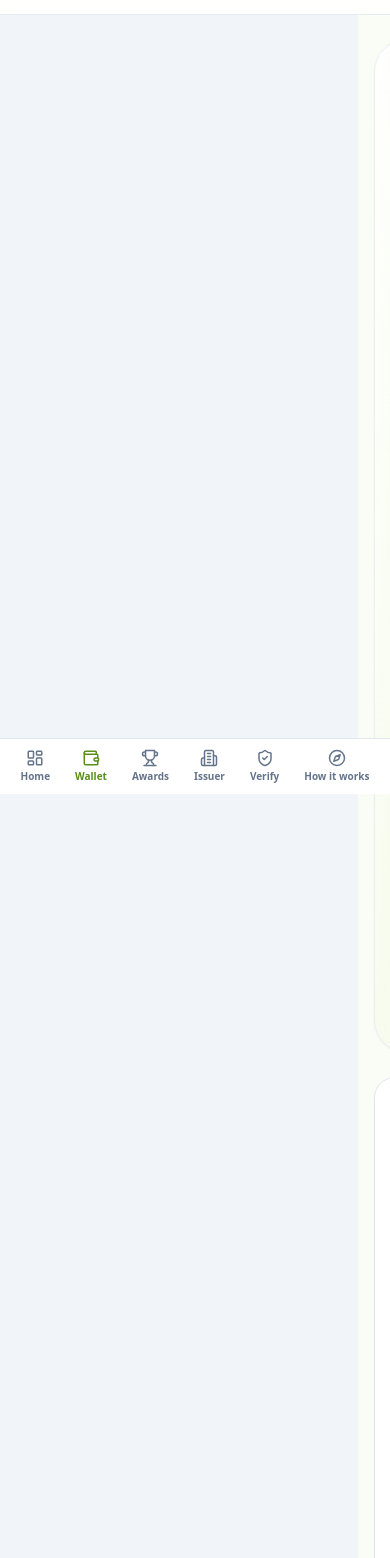
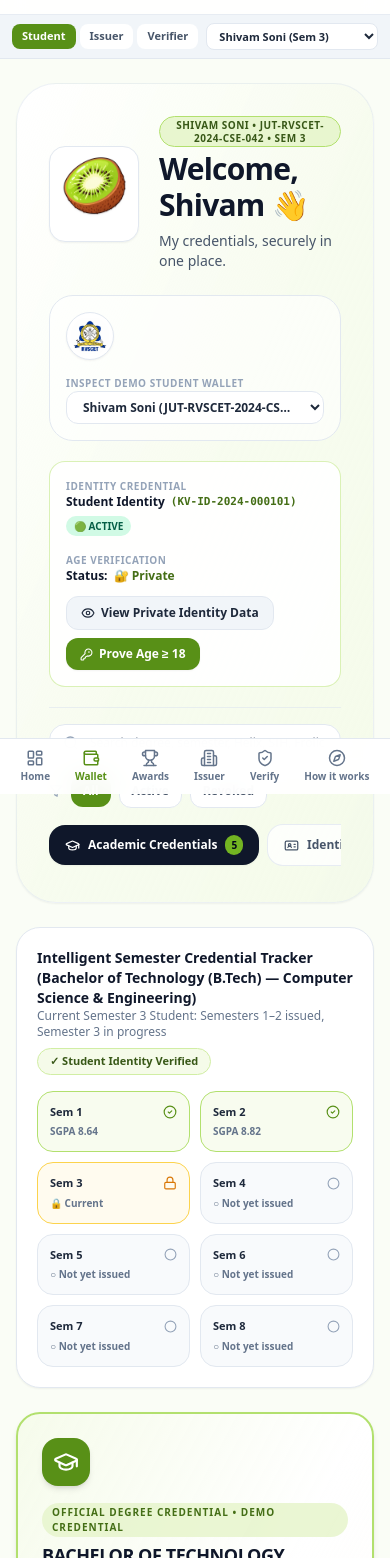
Before and after one commit to Ankitcore/KiwiVault, a Next.js app in the folder frontend/: page /wallet in a window 390 px wide. Shown: the part 50-1608 px from the top of the page. Built offline with nearby package versions, Linux system fonts and the light colour scheme.

Commit message:
Enhance mobile responsiveness and add Framer Motion animations to key components

```diff
--- a/frontend/app/layout.tsx
+++ b/frontend/app/layout.tsx
@@ -24,7 +24,7 @@ export default function RootLayout({
         <VaultProvider>
           <div className="min-h-screen flex flex-col">
             <Navbar />
-            <div className="flex-1 flex max-w-[1440px] w-full mx-auto">
+            <div className="flex-1 flex flex-col lg:flex-row max-w-[1440px] w-full mx-auto">
               <Sidebar />
               <main className="flex-1 min-w-0 px-4 sm:px-6 lg:px-8 py-6 pb-24 lg:pb-10">
                 {children}
--- a/frontend/app/wallet/page.tsx
+++ b/frontend/app/wallet/page.tsx
@@ -1,6 +1,7 @@
 "use client";
 
 import React, { useMemo, useState } from "react";
+import { motion, AnimatePresence } from "framer-motion";
 import {
   CheckCircle2,
   Circle,
@@ -192,7 +193,7 @@ export default function WalletPage() {
             </div>
             <div>
               <div className="flex flex-wrap items-center gap-2 mb-1">
-                <span className="text-[10px] font-extrabold uppercase tracking-wider px-2.5 py-0.5 rounded-full bg-kiwi-100 dark:bg-kiwi-950 text-kiwi-800 dark:text-kiwi-300 border border-kiwi-300 dark:border-kiwi-800">
+                <span className="inline-block text-[10px] font-extrabold uppercase tracking-wider px-2.5 py-0.5 rounded-full bg-kiwi-100 dark:bg-kiwi-950 text-kiwi-800 dark:text-kiwi-300 border border-kiwi-300 dark:border-kiwi-800 whitespace-normal break-words leading-tight text-center">
                   {activeStudent.name} • {activeStudent.registrationNumber} • Sem {activeStudent.semester}
                 </span>
               </div>
@@ -218,16 +219,12 @@ export default function WalletPage() {
                   setShowPrivateIdentityData(false);
                   setActiveStudentById(e.target.value);
                 }}
-                className="px-3 py-1.5 rounded-xl text-xs font-bold bg-white dark:bg-slate-800 border border-slate-200 dark:border-slate-700 text-slate-800 dark:text-slate-100"
+                className="px-3 py-1.5 rounded-xl text-xs font-bold bg-white dark:bg-slate-800 border border-slate-200 dark:border-slate-700 text-slate-800 dark:text-slate-100 w-full sm:w-auto max-w-full truncate"
               >
                 {students.map((st) => (
                   <option key={st.id} value={st.id}>
                     {st.name} ({st.registrationNumber}) — Sem {st.semester}
-                    {st.id === "student-aarav-under18"
-                      ? " • Under-18 Demo"
-                      : st.isGraduated
-                      ? " • Pass-out"
-                      : ""}
+                    {st.isGraduated ? " • Pass-out" : ""}
                   </option>
                 ))}
               </select>
@@ -243,12 +240,12 @@ export default function WalletPage() {
                 <span className="text-[10px] font-extrabold uppercase tracking-wider text-slate-400 block">
                   Identity Credential
                 </span>
-                <span className="font-extrabold text-slate-900 dark:text-white flex items-center gap-1.5">
+                <span className="font-extrabold text-slate-900 dark:text-white flex flex-wrap items-center gap-1.5 min-w-0">
                   Student Identity{" "}
-                  <span className="font-mono text-[11px] text-kiwi-700 dark:text-kiwi-400">
-                    ({primaryIdentityCred?.credentialId || "KV-RVSCET-DEMO-017"})
+                  <span className="font-mono text-[11px] text-kiwi-700 dark:text-kiwi-400 break-words">
+                    ({primaryIdentityCred?.credentialId || "KV-JUT-RVSCET-2026-EEE-327"})
                   </span>
-                  <span className="px-2 py-0.5 rounded-full text-[10px] font-extrabold bg-emerald-100 text-emerald-800 dark:bg-emerald-950 dark:text-emerald-300">
+                  <span className="px-2 py-0.5 rounded-full text-[10px] font-extrabold bg-emerald-100 text-emerald-800 dark:bg-emerald-950 dark:text-emerald-300 shrink-0">
                     🟢 ACTIVE
                   </span>
                 </span>
@@ -461,8 +458,16 @@ export default function WalletPage() {
       </section>
 
       {/* TAB 1: ACADEMIC CREDENTIALS (Section 14, 15, 16) */}
+      <AnimatePresence mode="wait">
       {activeTab === "academic" && (
-        <div className="space-y-6">
+        <motion.div
+          key="academic"
+          initial={{ opacity: 0, y: 15 }}
+          animate={{ opacity: 1, y: 0 }}
+          exit={{ opacity: 0, y: -15 }}
+          transition={{ duration: 0.2 }}
+          className="space-y-6"
+        >
           {/* Semester-Aware Academic Progression Bar (Section 14) */}
           <div className="rounded-3xl p-5 bg-white dark:bg-slate-900 border border-slate-200 dark:border-slate-800 shadow-sm">
             <div className="flex flex-wrap items-center justify-between gap-2 mb-4">
@@ -485,14 +490,19 @@ export default function WalletPage() {
             </div>
 
             <div className="grid grid-cols-2 sm:grid-cols-4 lg:grid-cols-8 gap-2.5">
-              {semesterChecklist.map((item) => (
-                <button
+              {semesterChecklist.map((item, idx) => (
+                <motion.button
+                  initial={{ opacity: 0, scale: 0.9 }}
+                  animate={{ opacity: 1, scale: 1 }}
+                  transition={{ delay: idx * 0.05, duration: 0.3 }}
+                  whileHover={item.record ? { scale: 1.05 } : {}}
+                  whileTap={item.record ? { scale: 0.95 } : {}}
                   key={item.semester}
                   onClick={() => {
                     if (item.record) setSelectedDetailCred(item.record);
                   }}
                   disabled={!item.record}
-                  className={`p-3 rounded-2xl border text-left transition ${
+                  className={`p-3 rounded-2xl border text-left transition-colors ${
                     item.state === "issued"
                       ? "bg-kiwi-50/70 dark:bg-kiwi-950/30 border-kiwi-300 dark:border-kiwi-800 hover:shadow-sm cursor-pointer"
                       : item.state === "current"
@@ -519,7 +529,7 @@ export default function WalletPage() {
                       ? "🔒 Current"
                       : "○ Not yet issued"}
                   </p>
-                </button>
+                </motion.button>
               ))}
             </div>
           </div>
@@ -559,12 +569,19 @@ export default function WalletPage() {
               />
             ))}
           </div>
-        </div>
+        </motion.div>
       )}
 
       {/* TAB 2: IDENTITY (Section 17 & 23) */}
       {activeTab === "identity" && (
-        <div className="space-y-6">
+        <motion.div
+          key="identity"
+          initial={{ opacity: 0, y: 15 }}
+          animate={{ opacity: 1, y: 0 }}
+          exit={{ opacity: 0, y: -15 }}
+          transition={{ duration: 0.2 }}
+          className="space-y-6"
+        >
           {/* Demo Age Restriction Simulator Banner (Section 23) */}
           <div className="rounded-3xl p-5 bg-white dark:bg-slate-900 border border-kiwi-200 dark:border-slate-800 flex flex-col sm:flex-row sm:items-center justify-between gap-4">
             <div className="space-y-1">
@@ -573,7 +590,7 @@ export default function WalletPage() {
               </span>
               <h3 className="text-sm font-bold text-slate-900 dark:text-white">
                 Age Verification Status:{" "}
-                <span className="font-mono text-kiwi-700 dark:text-kiwi-300">
+                <span className="font-mono text-kiwi-700 dark:text-kiwi-300 break-words whitespace-normal inline-block">
                   {showPrivateIdentityData
                     ? `Date of Birth: ${formattedHolderDob} • Eligibility: ${ageEligibility.eligibilityLabel}`
                     : "🔐 Private (Raw DOB hidden on main surface)"}
@@ -621,12 +638,19 @@ export default function WalletPage() {
               />
             ))}
           </div>
-        </div>
+        </motion.div>
       )}
 
       {/* TAB 3: ACHIEVEMENTS */}
       {activeTab === "achievements" && (
-        <div className="grid grid-cols-1 md:grid-cols-2 lg:grid-cols-3 gap-4">
+        <motion.div
+          key="achievements"
+          initial={{ opacity: 0, y: 15 }}
+          animate={{ opacity: 1, y: 0 }}
+          exit={{ opacity: 0, y: -15 }}
+          transition={{ duration: 0.2 }}
+          className="grid grid-cols-1 md:grid-cols-2 lg:grid-cols-3 gap-4"
+        >
           {myAchievements.map((ach) => (
             <AchievementCard
               key={ach.id}
@@ -643,12 +667,19 @@ export default function WalletPage() {
               onViewCertificate={(a) => setPreviewCertItem(a)}
             />
           ))}
-        </div>
+        </motion.div>
       )}
 
       {/* TAB 4: CERTIFICATIONS */}
       {activeTab === "certifications" && (
-        <div className="grid grid-cols-1 md:grid-cols-2 lg:grid-cols-3 gap-4">
+        <motion.div
+          key="certifications"
+          initial={{ opacity: 0, y: 15 }}
+          animate={{ opacity: 1, y: 0 }}
+          exit={{ opacity: 0, y: -15 }}
+          transition={{ duration: 0.2 }}
+          className="grid grid-cols-1 md:grid-cols-2 lg:grid-cols-3 gap-4"
+        >
           {myCerts.map((cert) => (
             <CertificateCard
               key={cert.id}
@@ -665,12 +696,19 @@ export default function WalletPage() {
               onPreview={(c) => setPreviewCertItem(c)}
             />
           ))}
-        </div>
+        </motion.div>
       )}
 
       {/* TAB 5: SHARED / VERIFIED HISTORY */}
       {activeTab === "shared" && (
-        <div className="space-y-4">
+        <motion.div
+          key="shared"
+          initial={{ opacity: 0, y: 15 }}
+          animate={{ opacity: 1, y: 0 }}
+          exit={{ opacity: 0, y: -15 }}
+          transition={{ duration: 0.2 }}
+          className="space-y-4"
+        >
           {mySharedRequests.map((req) => (
             <div
               key={req.id}
@@ -724,8 +762,9 @@ export default function WalletPage() {
               </button>
             </div>
           ))}
-        </div>
+        </motion.div>
       )}
+      </AnimatePresence>
 
       {/* Modals */}
       <AcademicDetailModal
--- a/frontend/components/achievement-card/index.tsx
+++ b/frontend/components/achievement-card/index.tsx
@@ -55,7 +55,7 @@ export function AchievementCard({
             </div>
             <div>
               <div className="flex items-center gap-1.5 flex-wrap">
-                <span className="text-[10px] font-extrabold uppercase tracking-wider text-amber-700 dark:text-amber-400">
+                <span className="break-words whitespace-normal text-[10px] font-extrabold uppercase tracking-wider text-amber-700 dark:text-amber-400">
                   🏆 ACHIEVEMENT
                 </span>
                 <span
--- a/frontend/components/credential-card/index.tsx
+++ b/frontend/components/credential-card/index.tsx
@@ -37,8 +37,8 @@ export function DegreeCredentialCard({
       }`}
     >
       {/* Top Row: Logos & Demo / Status Badges */}
-      <div className="flex items-start justify-between gap-4 mb-5">
-        <div className="flex items-center gap-3">
+      <div className="flex flex-col sm:flex-row sm:items-start justify-between gap-4 mb-5">
+        <div className="flex flex-col sm:flex-row sm:items-center gap-3">
           <div className="w-12 h-12 rounded-2xl bg-kiwi-600 text-white flex items-center justify-center shadow-md">
             <GraduationCap size={26} />
           </div>
@@ -54,7 +54,7 @@ export function DegreeCredentialCard({
             </p>
           </div>
         </div>
-        <div className="flex items-center gap-2 shrink-0">
+        <div className="flex flex-col sm:flex-row sm:items-center gap-2 shrink-0">
           <RvscetLogo size={46} />
           <KiwiLogo size={38} float={false} />
         </div>
@@ -110,7 +110,7 @@ export function DegreeCredentialCard({
           )}
         </div>
 
-        <div className="flex items-center gap-2">
+        <div className="flex flex-col sm:flex-row sm:items-center gap-2">
           <button
             onClick={() => onViewDetails(credential)}
             className="inline-flex items-center gap-1.5 px-3.5 py-2 rounded-xl text-xs font-semibold bg-white dark:bg-slate-800 text-slate-700 dark:text-slate-200 border border-slate-200 dark:border-slate-700 hover:bg-slate-50 dark:hover:bg-slate-700 transition"
@@ -127,7 +127,7 @@ export function DegreeCredentialCard({
       </div>
 
       {isRevoked && credential.revocationReason && (
-        <div className="mt-3 p-2.5 rounded-xl bg-rose-100/80 dark:bg-rose-950/60 text-xs text-rose-800 dark:text-rose-200 flex items-center gap-2">
+        <div className="mt-3 p-2.5 rounded-xl bg-rose-100/80 dark:bg-rose-950/60 text-xs text-rose-800 dark:text-rose-200 flex flex-col sm:flex-row sm:items-center gap-2">
           <ShieldAlert size={14} className="shrink-0" />
           <span>Revocation Reason: {credential.revocationReason}</span>
         </div>
@@ -156,8 +156,8 @@ export function AcademicCredentialCard({
       }`}
     >
       <div>
-        <div className="flex items-start justify-between gap-3 mb-3">
-          <div className="flex items-center gap-2.5">
+        <div className="flex flex-col sm:flex-row sm:items-start justify-between gap-3 mb-3">
+          <div className="flex flex-col sm:flex-row sm:items-center gap-2.5">
             <div className="w-10 h-10 rounded-xl bg-kiwi-50 dark:bg-kiwi-950/70 text-kiwi-700 dark:text-kiwi-300 border border-kiwi-200 dark:border-kiwi-800 flex items-center justify-center shrink-0">
               {credential.type === "identity" ? (
                 <IdCard size={20} />
@@ -222,7 +222,7 @@ export function AcademicCredentialCard({
         </div>
       </div>
 
-      <div className="flex items-center justify-between gap-2 pt-2 border-t border-slate-100 dark:border-slate-800">
+      <div className="flex flex-col sm:flex-row sm:items-center justify-between gap-2 pt-2 border-t border-slate-100 dark:border-slate-800">
         <button
           onClick={() => onViewDetails(credential)}
           className="flex-1 inline-flex items-center justify-center gap-1.5 px-3 py-2 rounded-xl text-xs font-semibold text-slate-700 dark:text-slate-300 hover:bg-slate-100 dark:hover:bg-slate-800 transition"
@@ -252,8 +252,8 @@ export function IdentityCredentialCard({
   return (
     <div className="rounded-2xl p-5 bg-white dark:bg-slate-900 border border-slate-200 dark:border-slate-800 shadow-sm flex flex-col justify-between">
       <div>
-        <div className="flex items-start justify-between gap-3 mb-3">
-          <div className="flex items-center gap-2.5">
+        <div className="flex flex-col sm:flex-row sm:items-start justify-between gap-3 mb-3">
+          <div className="flex flex-col sm:flex-row sm:items-center gap-2.5">
             <div className="w-10 h-10 rounded-xl bg-bark-100 dark:bg-bark-950/70 text-bark-700 dark:text-bark-300 border border-bark-200 dark:border-bark-800 flex items-center justify-center">
               <IdCard size={20} />
             </div>
@@ -271,7 +271,7 @@ export function IdentityCredentialCard({
           </span>
         </div>
 
-        <div className="p-3.5 rounded-xl bg-slate-900 text-white mb-3 flex items-center justify-between">
+        <div className="p-3.5 rounded-xl bg-slate-900 text-white mb-3 flex flex-col sm:flex-row sm:items-center justify-between">
           <div>
             <span className="text-[10px] uppercase tracking-wider text-slate-400 block">
               Masked Reference (Never Stored On-Chain)
@@ -329,17 +329,18 @@ export function AcademicDetailModal({
 
   return (
     <div
-      className="fixed inset-0 z-50 flex items-center justify-center bg-slate-950/60 backdrop-blur-sm p-4 overflow-y-auto"
+      className="fixed inset-0 z-50 overflow-y-auto bg-slate-950/60 backdrop-blur-sm"
       role="dialog"
       aria-modal="true"
     >
-      <div className="relative w-full max-w-3xl rounded-3xl bg-white dark:bg-slate-900 border border-slate-200 dark:border-slate-800 shadow-2xl overflow-hidden my-8">
+      <div className="flex min-h-full items-center justify-center p-4">
+        <div className="relative w-full max-w-3xl rounded-3xl bg-white dark:bg-slate-900 border border-slate-200 dark:border-slate-800 shadow-2xl overflow-hidden my-8">
         {/* Header */}
-        <div className="flex items-center justify-between px-6 py-4 bg-gradient-to-r from-kiwi-50 via-white to-bark-50 dark:from-slate-900 dark:via-slate-900 dark:to-slate-800 border-b border-slate-200 dark:border-slate-800">
-          <div className="flex items-center gap-3">
+        <div className="flex flex-col sm:flex-row sm:items-center justify-between px-6 py-4 bg-gradient-to-r from-kiwi-50 via-white to-bark-50 dark:from-slate-900 dark:via-slate-900 dark:to-slate-800 border-b border-slate-200 dark:border-slate-800">
+          <div className="flex flex-col sm:flex-row sm:items-center gap-3">
             <RvscetLogo size={42} />
             <div>
-              <div className="flex items-center gap-2">
+              <div className="flex flex-col sm:flex-row sm:items-center gap-2">
                 <span className="text-[10px] font-bold uppercase tracking-wider px-2 py-0.5 rounded-full bg-kiwi-100 text-kiwi-800 dark:bg-kiwi-950 dark:text-kiwi-300">
                   Official Academic Record • DEMO CREDENTIAL
                 </span>
@@ -428,7 +429,7 @@ export function AcademicDetailModal({
           {/* Subjects Table if available */}
           {credential.subjects && credential.subjects.length > 0 && (
             <div className="rounded-2xl border border-slate-200 dark:border-slate-800 overflow-hidden">
-              <div className="px-4 py-2.5 bg-slate-100 dark:bg-slate-800 text-xs font-bold text-slate-700 dark:text-slate-200 flex items-center justify-between">
+              <div className="px-4 py-2.5 bg-slate-100 dark:bg-slate-800 text-xs font-bold text-slate-700 dark:text-slate-200 flex flex-col sm:flex-row sm:items-center justify-between">
                 <span>Subject-Wise Marks &amp; Credits (Stored Off-Chain Only)</span>
                 <span>
                   SGPA: <strong>{credential.sgpa}</strong> | CGPA:{" "}
@@ -472,12 +473,12 @@ export function AcademicDetailModal({
 
           {/* On-Chain vs Off-Chain Privacy Architecture Box */}
           <div className="p-4 rounded-2xl bg-kiwi-50/70 dark:bg-kiwi-950/30 border border-kiwi-200 dark:border-kiwi-900 text-xs space-y-1.5">
-            <div className="flex items-center justify-between">
+            <div className="flex flex-col sm:flex-row sm:items-center justify-between">
               <span className="font-bold text-kiwi-900 dark:text-kiwi-200 flex items-center gap-1.5">
                 <ShieldCheck size={15} className="text-kiwi-600" />
                 Blockchain Anchor &amp; Off-Chain Privacy Separation
               </span>
-              <span className="font-mono text-[11px] text-kiwi-700 dark:text-kiwi-400">
+              <span className="break-all font-mono text-[11px] text-kiwi-700 dark:text-kiwi-400">
                 Result: {credential.resultStatus || "VERIFIED"}
               </span>
             </div>
@@ -485,14 +486,14 @@ export function AcademicDetailModal({
               Individual subject marks, roll number, and registration number remain{" "}
               <strong>strictly off-chain</strong> inside your Kiwi Vault. Only the non-PII credential hash is anchored on-chain:
             </p>
-            <p className="font-mono text-[11px] text-slate-500 break-all">
+            <p className="break-all font-mono text-[11px] text-slate-500 break-all">
               Credential Hash: {credential.credentialHash}
             </p>
           </div>
         </div>
 
         {/* Footer */}
-        <div className="px-6 py-4 bg-slate-50 dark:bg-slate-950/60 border-t border-slate-200 dark:border-slate-800 flex items-center justify-between">
+        <div className="px-6 py-4 bg-slate-50 dark:bg-slate-950/60 border-t border-slate-200 dark:border-slate-800 flex flex-col sm:flex-row sm:items-center justify-between">
           <button
             onClick={onClose}
             className="px-4 py-2 rounded-xl text-xs font-semibold text-slate-600 dark:text-slate-300 hover:bg-slate-200/60 transition"
@@ -510,6 +511,7 @@ export function AcademicDetailModal({
           </button>
         </div>
       </div>
+      </div>
     </div>
   );
 }
--- a/frontend/components/verification/zk-prover-modal.tsx
+++ b/frontend/components/verification/zk-prover-modal.tsx
@@ -177,12 +177,13 @@ export function ZKProverModal({
 
   return (
     <div
-      className="fixed inset-0 z-50 flex items-center justify-center bg-slate-950/60 backdrop-blur-sm p-4 overflow-y-auto"
+      className="fixed inset-0 z-50 overflow-y-auto bg-slate-950/60 backdrop-blur-sm"
       role="dialog"
       aria-modal="true"
       aria-label="Zero-Knowledge Privacy Proof Modal"
     >
-      <div className="relative w-full max-w-2xl rounded-3xl bg-white dark:bg-slate-900 border border-kiwi-200 dark:border-slate-800 shadow-2xl overflow-hidden my-8">
+      <div className="flex min-h-full items-center justify-center p-4">
+        <div className="relative w-full max-w-2xl rounded-3xl bg-white dark:bg-slate-900 border border-kiwi-200 dark:border-slate-800 shadow-2xl overflow-hidden my-8">
         {/* Header */}
         <div className="flex items-center justify-between px-6 py-4 bg-gradient-to-r from-kiwi-50 via-white to-bark-50 dark:from-slate-900 dark:via-slate-900 dark:to-slate-800 border-b border-slate-200 dark:border-slate-800">
           <div className="flex items-center gap-3">
@@ -467,6 +468,7 @@ export function ZKProverModal({
           </button>
         </div>
       </div>
+      </div>
     </div>
   );
 }
--- a/frontend/lib/credentials/seed-data.ts
+++ b/frontend/lib/credentials/seed-data.ts
@@ -203,13 +203,13 @@ export const DEMO_STUDENTS: DemoStudentProfile[] = [
     id: "student-aarav-under18",
     name: "Ankit Kumar",
     email: "aarav.demo@rvscet.ac.in",
-    program: "B.Tech Electrical and Electronic Engineering",
+    program: "Bachelor of Technology (B.Tech)",
     branch: "Electrical and Electronic Engineering",
     semester: 2,
     isGraduated: false,
     enrollmentYear: 2025,
     graduationYear: 2029,
-    registrationNumber: "RVSCET-DEMO-017",
+    registrationNumber: "JUT-RVSCET-2026-EEE-327",
     rollNumber: "25CSE017",
     institution: "RVS College of Engineering and Technology, Jamshedpur",
     university: "Jharkhand University of Technology (JUT), Ranchi",
@@ -259,7 +259,7 @@ export const DEMO_STUDENTS: DemoStudentProfile[] = [
     isGraduated: false,
     enrollmentYear: 2023,
     graduationYear: 2027,
-    registrationNumber: "JUT-RVSCET-2023-ECE-027",
+    registrationNumber: "JUT-RVSCET-2023-AI/ML-027",
     rollNumber: "23ECE027",
     institution: "RVS College of Engineering & Technology, Jamshedpur",
     university: "Jharkhand University of Technology (JUT), Ranchi",
@@ -527,7 +527,7 @@ export const INITIAL_ACADEMIC_CREDENTIALS: AcademicCredential[] = [
     credentialId: "KV-RVSCET-2023-000301",
     holderId: "student-ananya",
     studentName: "Abhishek Kumar",
-    registrationNumber: "JUT-RVSCET-2023-ECE-027",
+    registrationNumber: "JUT-RVSCET-2023-AI/ML-027",
     rollNumber: "23ECE027",
     program: "B.Tech",
     branch: "Artifical Intelligence And Machine Learning",
@@ -548,7 +548,7 @@ export const INITIAL_ACADEMIC_CREDENTIALS: AcademicCredential[] = [
       credentialId: `KV-RVSCET-202${4 + Math.floor(sem / 2)}-00031${sem}`,
       holderId: "student-ananya",
       studentName: "Abhishek Kumar",
-    registrationNumber: "JUT-RVSCET-2023-ECE-027",
+    registrationNumber: "JUT-RVSCET-2023-AI/ML-027",
     rollNumber: "23ECE027",
     program: "B.Tech",
     branch: "Artifical Intelligence And Machine Learning",
@@ -575,10 +575,10 @@ export const INITIAL_ACADEMIC_CREDENTIALS: AcademicCredential[] = [
   // ================= ANKIT KUMAR (2nd Semester Under-18 Demo Student) =================
   makeAcademicCred({
     id: "acad-aarav-under18-id",
-    credentialId: "KV-RVSCET-DEMO-017",
+    credentialId: "KV-JUT-RVSCET-2026-EEE-327",
     holderId: "student-aarav-under18",
     studentName: "Ankit Kumar",
-    registrationNumber: "RVSCET-DEMO-017",
+    registrationNumber: "JUT-RVSCET-2026-EEE-327",
     rollNumber: "25CSE017",
     program: "B.Tech",
     branch: "Electrical and Electronic Engineering",
@@ -599,7 +599,7 @@ export const INITIAL_ACADEMIC_CREDENTIALS: AcademicCredential[] = [
     credentialId: "KV-RVSCET-2026-000171",
     holderId: "student-aarav-under18",
     studentName: "Ankit Kumar",
-    registrationNumber: "RVSCET-DEMO-017",
+    registrationNumber: "JUT-RVSCET-2026-EEE-327",
     rollNumber: "25CSE017",
     program: "B.Tech",
     branch: "Electrical and Electronic Engineering",
@@ -625,11 +625,11 @@ export const INITIAL_ACADEMIC_CREDENTIALS: AcademicCredential[] = [
 export const INITIAL_IDENTITY_REFERENCES: IdentityReference[] = [
   {
     id: "idref-aarav-under18-student",
-    credentialId: "KV-RVSCET-DEMO-017",
+    credentialId: "KV-JUT-RVSCET-2026-EEE-327",
     holderId: "student-aarav-under18",
     studentName: "Ankit Kumar",
     title: "Student Identity",
-    maskedIdentifier: "RVSCET-DEMO-017",
+    maskedIdentifier: "JUT-RVSCET-2026-EEE-327",
     referenceType: "Student Identity",
     issuer: "RVS College of Engineering and Technology, Jamshedpur",
     issueDate: "2025-08-14",
@@ -1022,7 +1022,7 @@ export const INITIAL_VERIFICATION_REQUESTS: VerificationRequestRecord[] = [
     studentName: "Ankit Kumar",
     claimType: "age",
     claimLabel: "Age ≥ 18",
-    credentialId: "KV-RVSCET-DEMO-017",
+    credentialId: "KV-JUT-RVSCET-2026-EEE-327",
     minimumAge: 18,
     status: "age_restricted",
     createdAt: "2026-10-07T10:15:00Z",
--- a/frontend/package.json
+++ b/frontend/package.json
@@ -4,7 +4,7 @@
   "private": true,
   "description": "Kiwi Vault — Privacy-Preserving Digital Identity and Credential Verification for RVS College of Engineering & Technology (RVSCET), Jamshedpur",
   "scripts": {
-    "dev": "next dev",
+    "dev": "next dev -H 0.0.0.0",
     "build": "next build",
     "start": "next start",
     "lint": "next lint",
@@ -15,6 +15,7 @@
     "@supabase/supabase-js": "^2.45.4",
     "clsx": "^2.1.1",
     "ethers": "^6.13.2",
+    "framer-motion": "^14.0.0",
     "lucide-react": "^0.446.0",
     "next": "14.2.15",
     "qrcode.react": "^4.1.0",
```
Also changed, not shown: frontend/app/dashboard/page.tsx (+15 -7 lines), frontend/app/verifier/page.tsx (+7 -3 lines), frontend/components/certificate-card/index.tsx (+9 -7 lines).
